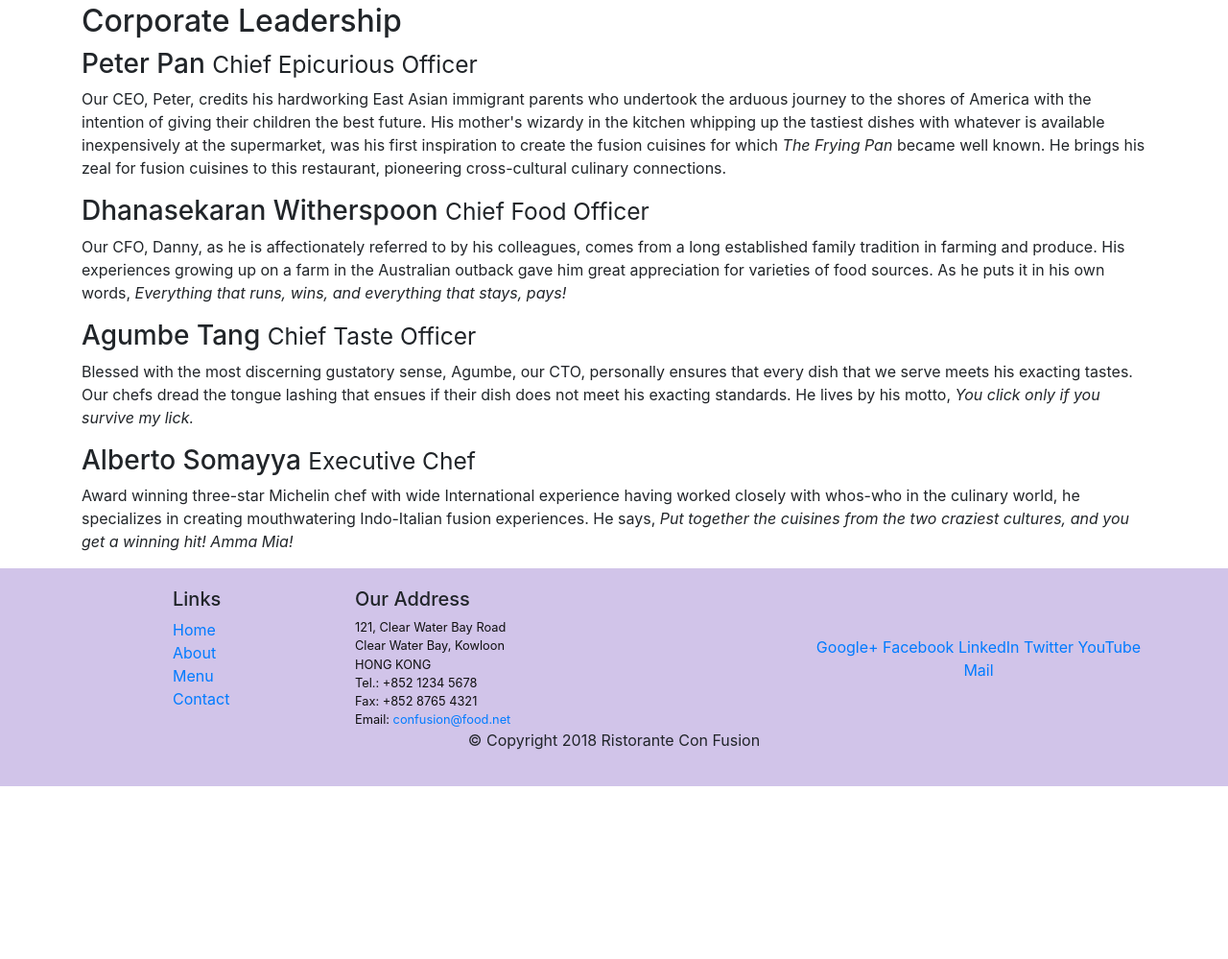
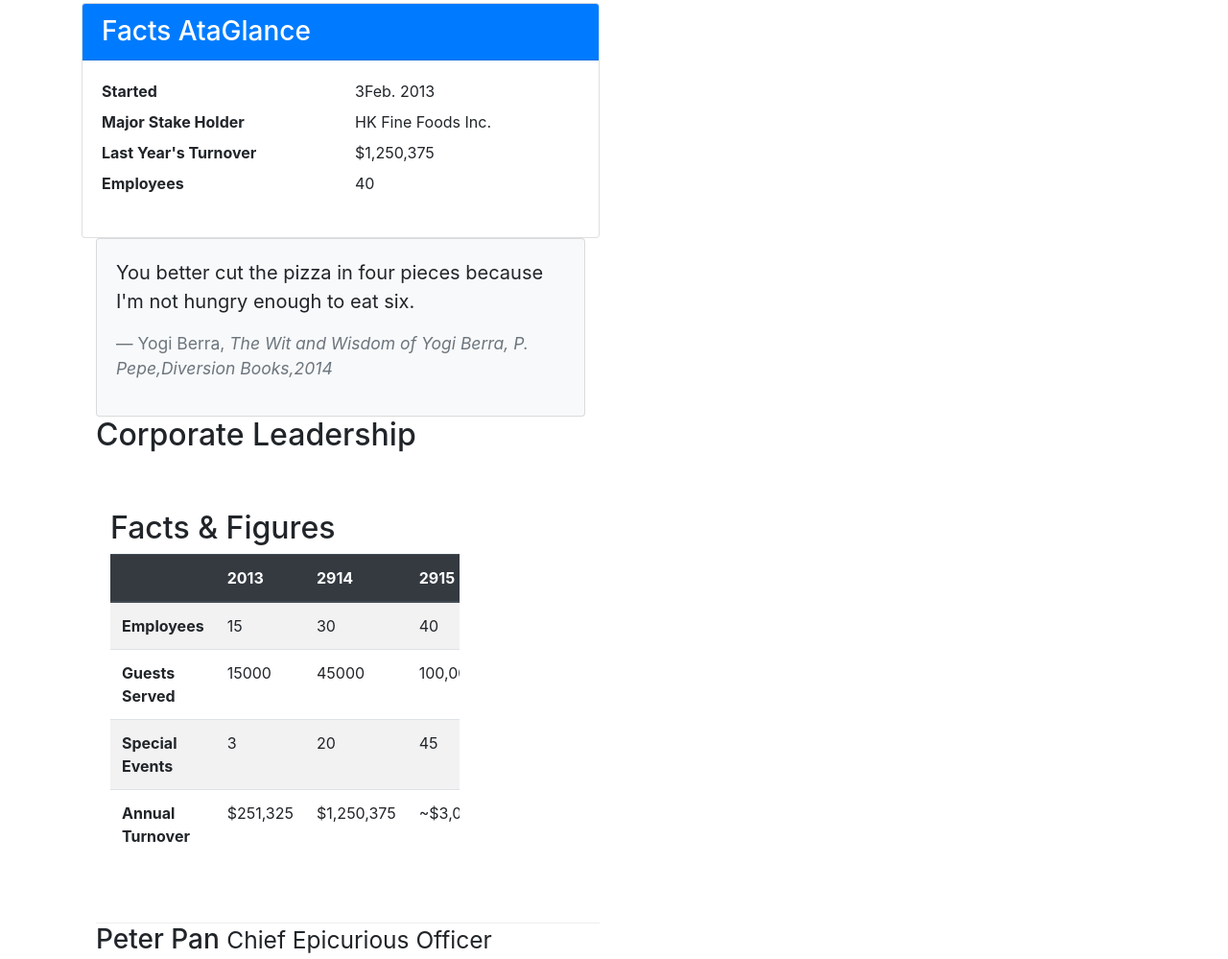
Before and after one commit to PhamNgocThien18/bootstrap4, a website: page aboutus.html in a window 1280 px wide. Shown: the part 689-1688 px from the top of the page at 96% size. Before the commit the page ends 1508 px from the top, so only its background shows below. Drawn offline with nearby package versions, Linux system fonts and the light colour scheme.

Commit message:
display table

```diff
--- a/aboutus.html
+++ b/aboutus.html
@@ -30,10 +30,14 @@
             </button>
             <div class="collapse navbar-collapse" id="Navbar">
                 <ul class="navbar-nav mr-auto">
-                    <li class="nav-item active"><a class="nav-link" href="./index.html"><span class="fa fa-home fa-lg"></span> Home</a></li>
-                    <li class="nav-item"><a class="nav-link" href="./aboutus.html"><span class="fa fa-info fa-lg"></span> About</a></1i>
-                    <li class="nav-item"><a class="nav-link" href="#"><span class="fa fa-list fa-lg"></span> Menu</a></li>
-                    <li class="nav-item"><a class="nav-link" href="./contactus.html"><span class="fa fa-address-card fa-lg"></span> Contact</a></li>
+                    <li class="nav-item active"><a class="nav-link" href="./index.html"><span
+                                class="fa fa-home fa-lg"></span> Home</a></li>
+                    <li class="nav-item"><a class="nav-link" href="./aboutus.html"><span
+                                class="fa fa-info fa-lg"></span> About</a></1i>
+                    <li class="nav-item"><a class="nav-link" href="#"><span class="fa fa-list fa-lg"></span> Menu</a>
+                    </li>
+                    <li class="nav-item"><a class="nav-link" href="./contactus.html"><span
+                                class="fa fa-address-card fa-lg"></span> Contact</a></li>
                 </ul>
             </div>
         </div>
@@ -78,27 +82,117 @@
 
 
         <div class="row">
-            <div class="col-12">
+            <div class="col-12 col-sm-6">
+                <div class="card ">
+                    <h3 class="card-header bg-primary text-white">Facts AtaGlance</h3>
+                    <div class="card-body table-striped">
+                        <dl class="row">
+                            <dt class="col-6">Started</dt>
+                            <dd class="col-6">3Feb. 2013</dd>
+                            <dt class="col-6">Major Stake Holder</dt>
+                            <dd class="col-6">HK Fine Foods Inc.</dd>
+                            <dt class="col-6">Last Year's Turnover</dt>
+                            <dd class="col-6">$1,250,375</dd>
+                            <dt class="col-6">Employees</dt>
+                            <dd class="col-6">40</dd>
+                        </dl>
+                    </div>
+                </div>
+                <div class="col-12">
+                    <div class="card card-body bg-light">
+                        <blockquote class="blockquote">
+                            <pclass="mb-8">You better cut the pizza in four pieces because
+                                I'm not hungry enough to eat six.</p>
+                                <footer class="blockquote-footer">Yogi Berra,
+                                    <cite title="Source Title">The Wit and Wisdom of Yogi Berra,
+                                        P. Pepe,Diversion Books,2014</cite>
+                                </footer>
+                        </blockquote>
+                    </div>
+                </div>
+                </div>
+            </div>
+
+            <div class="col-12 col-sm-6">
+
                 <h2>Corporate Leadership</h2>
+
+
+
+                <div class="row row-content">
+
+                    <div class="col-12 col-sm-9">
+                        <h2>Facts &amp; Figures</h2>
+                        <div class="table-responsive">
+                        <table class="table table-striped offset-0">
+                            <thead class="thead-dark">
+                                <tr>
+                                    <th>&nbsp;</th>
+                                    <th>2013</th>
+                                    <th>2914</th>
+                                    <th>2915</th>
+                                </tr>
+                            </thead>
+                            <tbody>
+                                <tr>
+                                    <th>Employees</th>
+                                    <td>15</td>
+                                    <td>30</td>
+                                    <td>40</td>
+                                </tr>
+                                <tr>
+                                    <th>Guests Served</th>
+                                    <td>15000</td>
+                                    <td>45000</td>
+                                    <td>100,000</td>
+                                </tr>
+                                <tr>
+                                    <th>Special Events</th>
+                                    <td>3</td>
+                                    <td>20</td>
+                                    <td>45</td>
+                                </tr>
+                                <tr>
+                                    <th>Annual Turnover</th>
+                                    <td>$251,325</td>
+                                    <td>$1,250,375</td>
+                                    <td>~$3,000,000</td>
+                                </tr>
+                            </tbody>
+                        </table>
+                    </div>
+                    </div>
+
+                    <div class="col-12 col-sm-3">
+
+                    </div>
+                </div>
+
                 <h3>Peter Pan <small>Chief Epicurious Officer</small></h3>
-                <p class=" d-none d-sm-block">Our CEO, Peter, credits his hardworking East Asian immigrant parents who undertook the arduous
+                <p class=" d-none d-sm-block">Our CEO, Peter, credits his hardworking East Asian immigrant parents who
+                    undertook the arduous
                     journey to the shores of America with the intention of giving their children the best future. His
                     mother's wizardy in the kitchen whipping up the tastiest dishes with whatever is available
                     inexpensively at the supermarket, was his first inspiration to create the fusion cuisines for which
                     <em>The Frying Pan</em> became well known. He brings his zeal for fusion cuisines to this
-                    restaurant, pioneering cross-cultural culinary connections.</p>
+                    restaurant, pioneering cross-cultural culinary connections.
+                </p>
                 <h3>Dhanasekaran Witherspoon <small>Chief Food Officer</small></h3>
-                <p class=" d-none d-sm-block">Our CFO, Danny, as he is affectionately referred to by his colleagues, comes from a long established
+                <p class=" d-none d-sm-block">Our CFO, Danny, as he is affectionately referred to by his colleagues,
+                    comes from a long established
                     family tradition in farming and produce. His experiences growing up on a farm in the Australian
                     outback gave him great appreciation for varieties of food sources. As he puts it in his own words,
-                    <em>Everything that runs, wins, and everything that stays, pays!</em></p>
+                    <em>Everything that runs, wins, and everything that stays, pays!</em>
+                </p>
                 <h3>Agumbe Tang <small>Chief Taste Officer</small></h3>
-                <p class=" d-none d-sm-block">Blessed with the most discerning gustatory sense, Agumbe, our CTO, personally ensures that every dish
+                <p class=" d-none d-sm-block">Blessed with the most discerning gustatory sense, Agumbe, our CTO,
+                    personally ensures that every dish
                     that we serve meets his exacting tastes. Our chefs dread the tongue lashing that ensues if their
                     dish does not meet his exacting standards. He lives by his motto, <em>You click only if you survive
                         my lick.</em></p>
                 <h3>Alberto Somayya <small>Executive Chef</small></h3>
-                <p class=" d-none d-sm-block">Award winning three-star Michelin chef with wide International experience having worked closely with
+                <p class=" d-none d-sm-block">Award winning three-star Michelin chef with wide International experience
+                    having worked closely with
                     whos-who in the culinary world, he specializes in creating mouthwatering Indo-Italian fusion
                     experiences. He says, <em>Put together the cuisines from the two craziest cultures, and you get a
                         winning hit! Amma Mia!</em></p>
```
Also changed, not shown: demo.html (+42 -6 lines).
